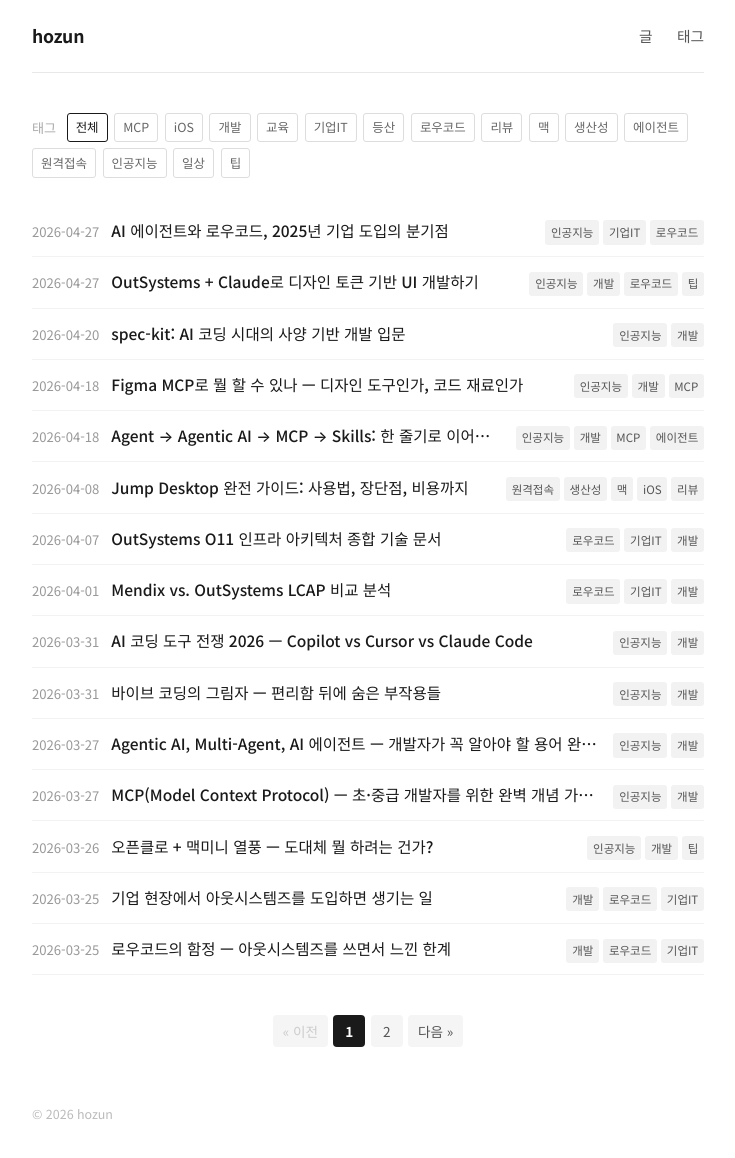
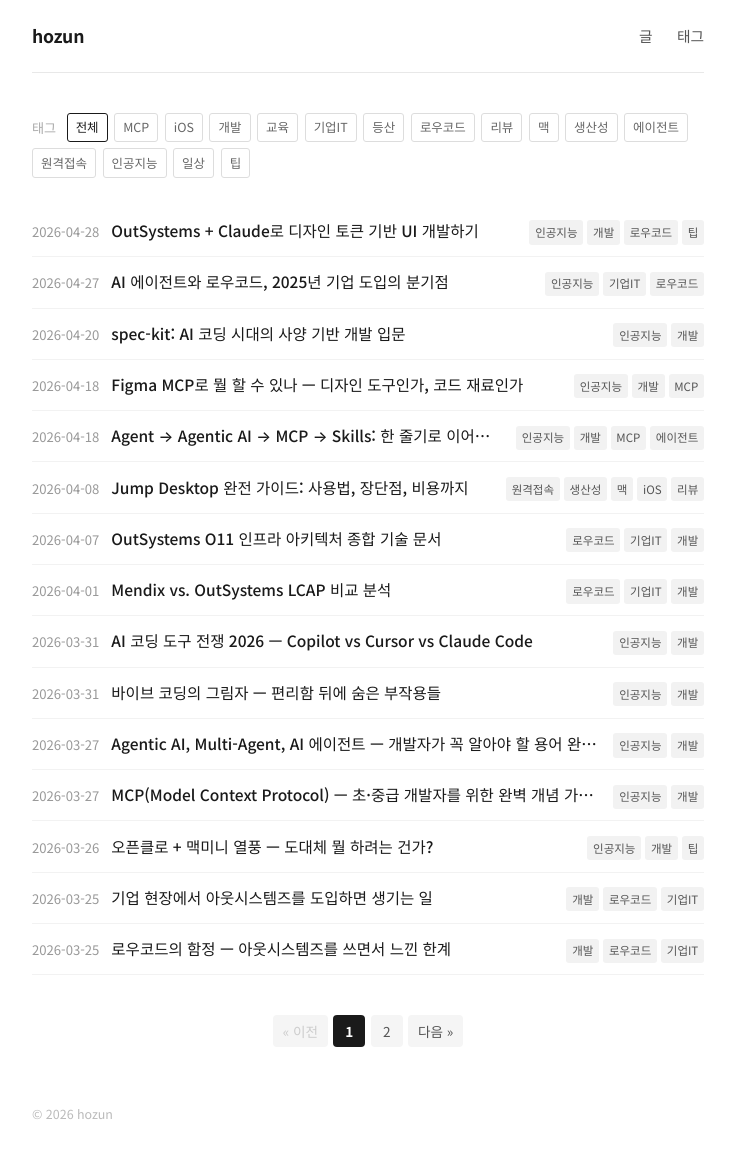
Before and after one commit to hozun/hozun.github.io, a Jekyll site: the page built from index.html, in a window 1280 px wide. Shown: the whole page, without its empty margins (272-1007 px from the left). Built offline with Jekyll 4.4.1, drawn with Linux system fonts in a browser that asks for light colours; the list of posts is cut into pages by our own code.

Commit message:
fix: correct post date to 2026-04-28
Co-Authored-By: Claude Opus 4.7 <noreply@anthropic.com>

```diff
--- a/_posts/2026-04-27-outsystems-claude-design-token-ui.md
+++ b/_posts/2026-04-28-outsystems-claude-design-token-ui.md
@@ -1,7 +1,7 @@
 ---
 layout: post
 title: "OutSystems + Claude로 디자인 토큰 기반 UI 개발하기"
-date: 2026-04-27 09:49:00 +0900
+date: 2026-04-28 10:06:00 +0900
 tags: [인공지능, 개발, 로우코드, 팁]
 description: "디자인 토큰 → 레이아웃 시안 → O11 Theme 적용까지, Figma 없이 Claude만으로 일관된 UI 파이프라인을 만드는 방법."
 ---
```
